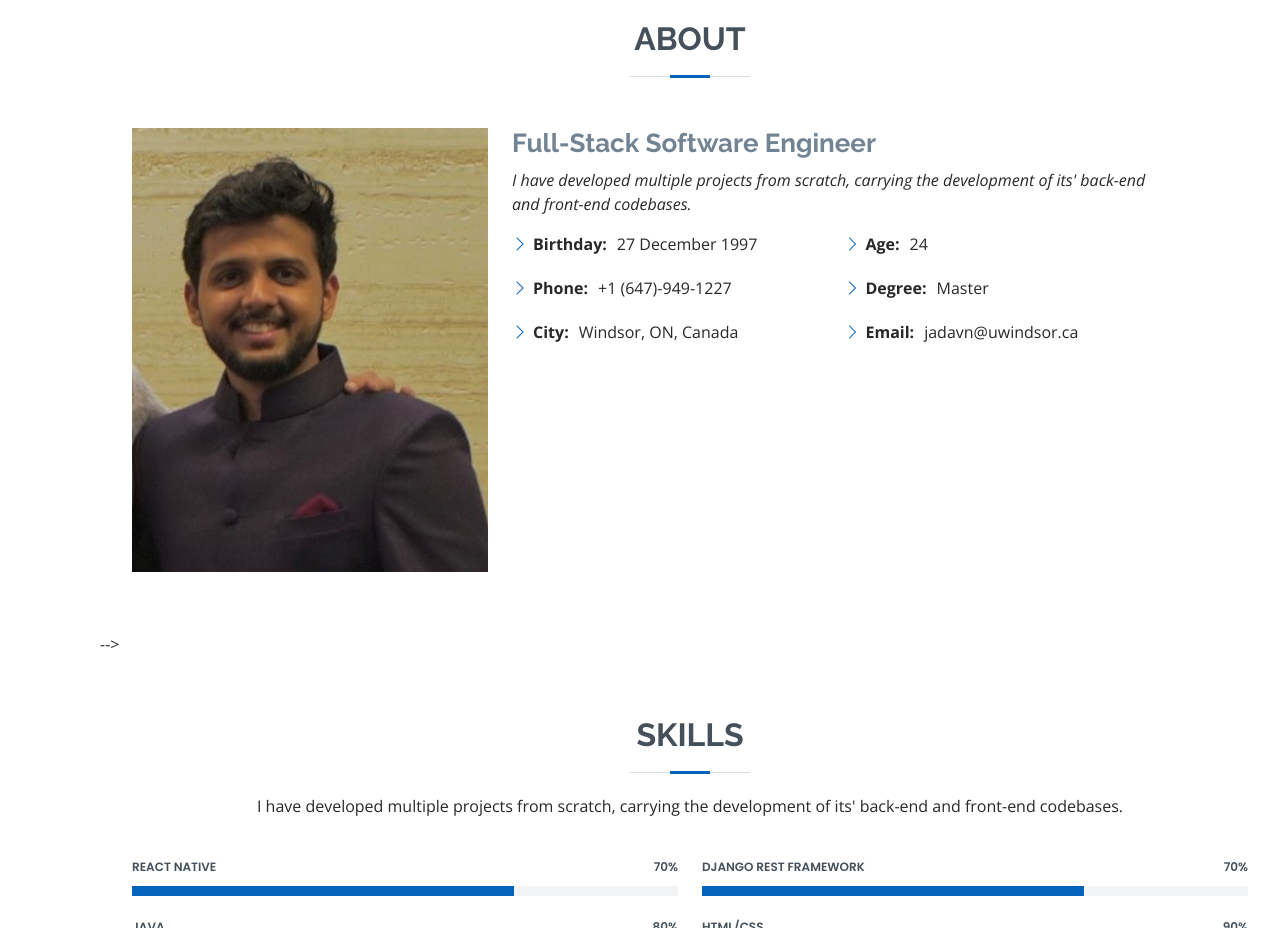
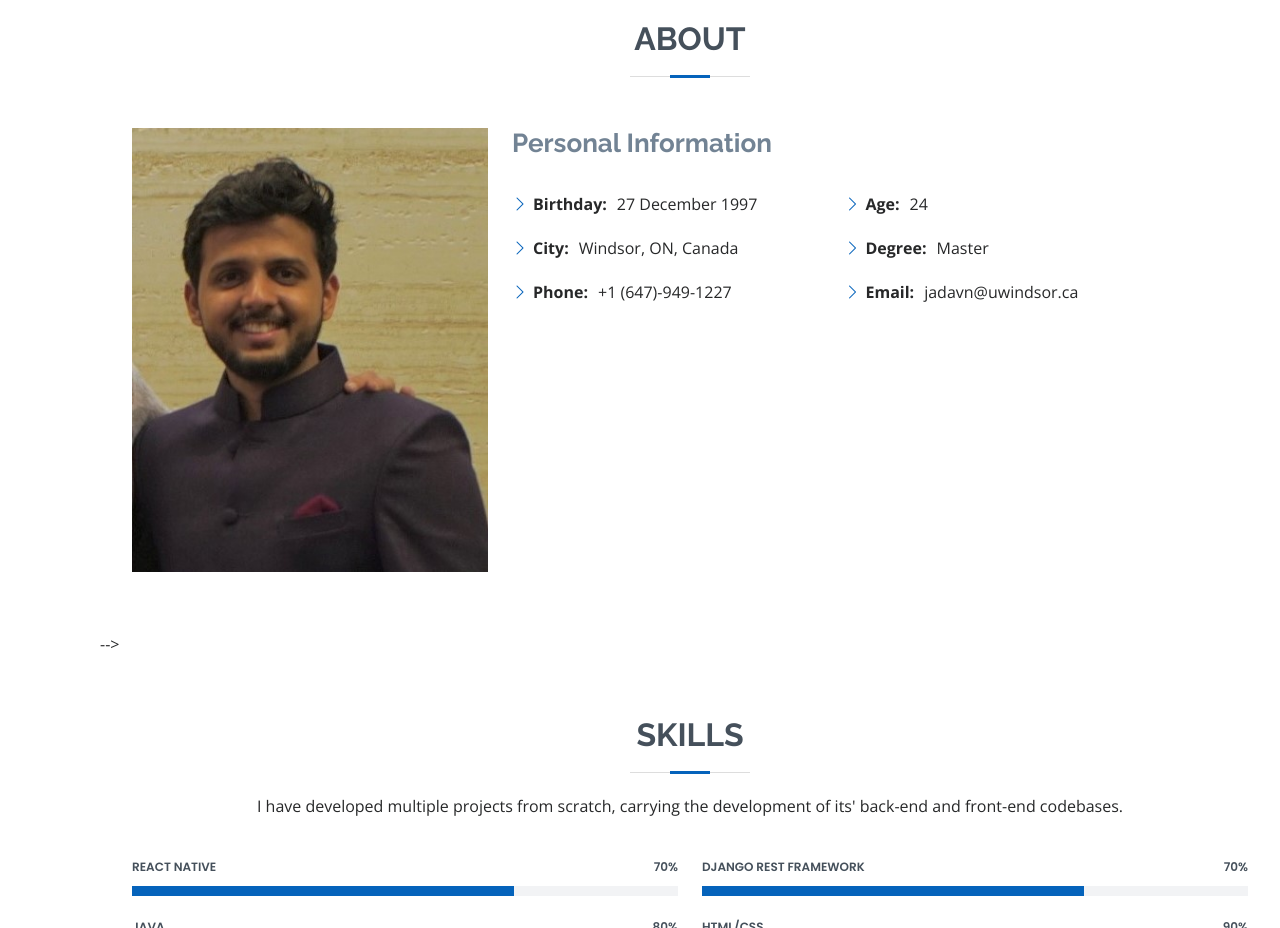
Before and after one commit to neelJadav27/neelJadav27.github.io, a plain HTML site: page index.html in a window 1280 px wide. Shown: the part 840-1768 px from the top of the page. Drawn offline with nearby package versions, Linux system fonts and the light colour scheme.

Commit message:
Update index.html

```diff
--- a/index.html
+++ b/index.html
@@ -48,7 +48,7 @@
         <li><a href="#hero" class="nav-link scrollto active"><i class="bx bx-home"></i> <span>Home</span></a></li>
         <li><a href="#about" class="nav-link scrollto"><i class="bx bx-user"></i> <span>About</span></a></li>
         <li><a href="#resume" class="nav-link scrollto"><i class="bx bx-file-blank"></i> <span>Resume</span></a></li>
-        <li><a href="#portfolio" class="nav-link scrollto"><i class="bx bx-book-content"></i> <span>Portfolio</span></a></li>
+        <li><a href="#portfolio" class="nav-link scrollto"><i class="bx bx-book-content"></i> <span>Project</span></a></li>
         <li><a href="#contact" class="nav-link scrollto"><i class="bx bx-envelope"></i> <span>Contact</span></a></li>
       </ul>
     </nav><!-- .nav-menu -->
@@ -86,17 +86,14 @@
           </div>
 
           <div class="col-lg-7 pt-4 pt-lg-0 content">
-            <h3>Full-Stack Software Engineer</h3>
-            <p class="fst-italic">
-              I have developed multiple projects from scratch, carrying the development of its' back-end and front-end codebases.
-            </p>
+            <h3>Personal Information</h3>
+            <br>
             <div class="row">
               <div class="col-lg-6">
                 <ul>
                   <li><i class="bi bi-chevron-right"></i> <strong>Birthday:</strong> <span>27 December 1997</span></li>
-
+                  <li><i class="bi bi-chevron-right"></i> <strong>City:</strong> <span>Windsor, ON, Canada</span></li>
                   <li><i class="bi bi-chevron-right"></i> <strong>Phone:</strong> <span>+1 (647)-949-1227</span></li>
-                  <li><i class="bi bi-chevron-right"></i> <strong>City:</strong> <span>Windsor, ON, Canada</span></li>
                 </ul>
               </div>
               <div class="col-lg-6">
```
